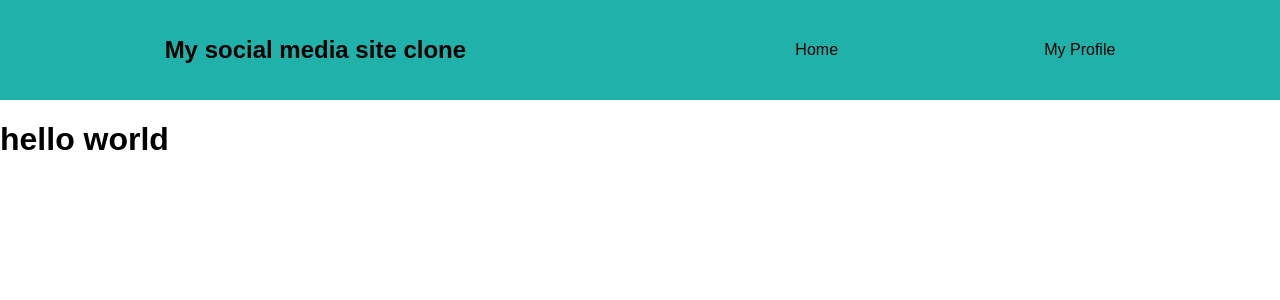
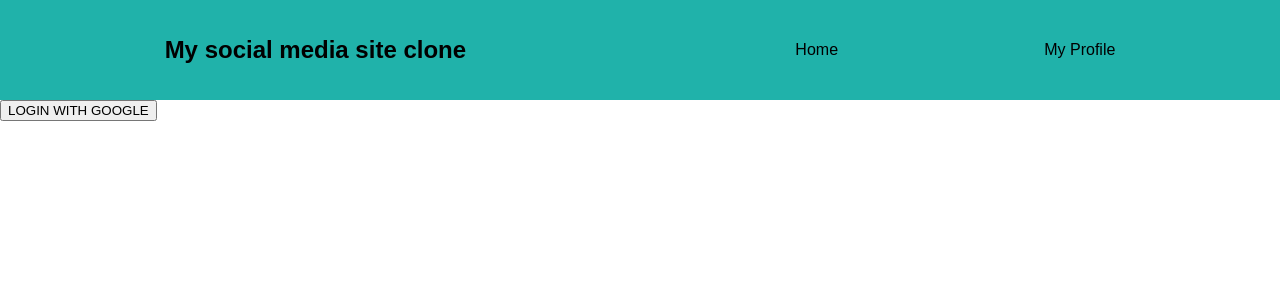
Before and after one commit to nagyb3/social-media-clone, a React (Create React App) app: page / in a window 1280 px wide. Shown: the top 300 px of the page. Built offline with nearby package versions, Linux system fonts and the light colour scheme.

Commit message:
login with google

```diff
--- a/package.json
+++ b/package.json
@@ -10,12 +10,10 @@
     "@types/node": "^16.18.26",
     "@types/react": "^18.2.6",
     "@types/react-dom": "^18.2.4",
-    "express": "^4.18.2",
     "firebase": "^9.22.1",
-    "mongodb": "^5.4.0",
     "react": "^18.2.0",
     "react-dom": "^18.2.0",
-    "react-scripts": "5.0.1",
+    "react-scripts": "^5.0.1",
     "typescript": "^4.9.5",
     "web-vitals": "^2.1.4"
   },
--- a/src/App.tsx
+++ b/src/App.jsx
@@ -1,16 +1,15 @@
 import React from 'react';
 import './App.css';
+import Navbar from './components/Navbar';
+import LogIn from './components/LogIn';
+import MainMenu from './components/MainMenu';
 
 // Import the functions you need from the SDKs you need
 import { initializeApp } from "firebase/app";
-import {getAnalytics } from "firebase/analytics";
-import {getFirestore, collection, getDocs} from 'firebase/firestore/lite'
+import { getAnalytics } from "firebase/analytics";
+import { getAuth, GoogleAuthProvider } from "firebase/auth"
+import { getFirestore, collection, getDocs } from 'firebase/firestore/lite'
 
-// TODO: Add SDKs for Firebase products that you want to use
-// https://firebase.google.com/docs/web/setup#available-libraries
-
-// Your web app's Firebase configuration
-// For Firebase JS SDK v7.20.0 and later, measurementId is optional
 const firebaseConfig = {
   apiKey: "AIzaSyBt_EqN0Oq85nzt7zfmdXbOG6cye9xgNrA",
   authDomain: "social-media-clone-de887.firebaseapp.com",
@@ -23,14 +22,22 @@ const firebaseConfig = {
 
 // Initialize Firebase
 const app = initializeApp(firebaseConfig);
-const analytics = getAnalytics(app);
-const db = getFirestore(app);
+// const analytics = getAnalytics(app);
+export const db = getFirestore(app);
+export const auth = getAuth(app);
+
+export const googleProvider = new GoogleAuthProvider();
 
 
 function App() {
+
+    const [isLoggedIn, setIsLoggedIn] = React.useState(false);
+
+
     return (
         <div>
-            <h1>hello world</h1>
+            <Navbar />
+            {isLoggedIn ? <MainMenu /> : <LogIn setIsLoggedIn={setIsLoggedIn} />}
         </div>
     );
 }
--- /dev/null
+++ b/src/components/LogIn.jsx
@@ -0,0 +1,23 @@
+import React from "react";
+import { auth } from "../App"
+import { signInWithPopup } from "firebase/auth";
+import { googleProvider } from "../App";
+
+export default function LogIn(props) {
+
+
+    const logInWithGoogle = async () => {
+        try {
+            await signInWithPopup(auth, googleProvider)
+            props.setIsLoggedIn(true)
+        } catch (err) {
+            console.error(err)
+        }
+    }
+
+    return (
+        <div>
+            <button onClick={logInWithGoogle}>LOGIN WITH GOOGLE</button>
+        </div>
+    )
+}
--- /dev/null
+++ b/src/components/MainMenu.tsx
@@ -0,0 +1,9 @@
+import React from "react";
+
+export default function MainMenu() {
+    return (
+        <div>
+            <h1>hey you are logged in!</h1>
+        </div>
+    )
+}
--- a/src/index.tsx
+++ b/src/index.tsx
@@ -2,15 +2,13 @@ import React from 'react';
 import ReactDOM from 'react-dom/client';
 import './index.css';
 import App from './App';
-// import reportWebVitals from './reportWebVitals';
-import Navbar from "./components/Navbar";
 
 const root = ReactDOM.createRoot(
   document.getElementById('root') as HTMLElement
 );
+
 root.render(
     <React.StrictMode>
-        <Navbar />
         <App />
     </React.StrictMode>
 );
```
Also changed, not shown: 1 other file (tests, documents, lock files or other folders).
